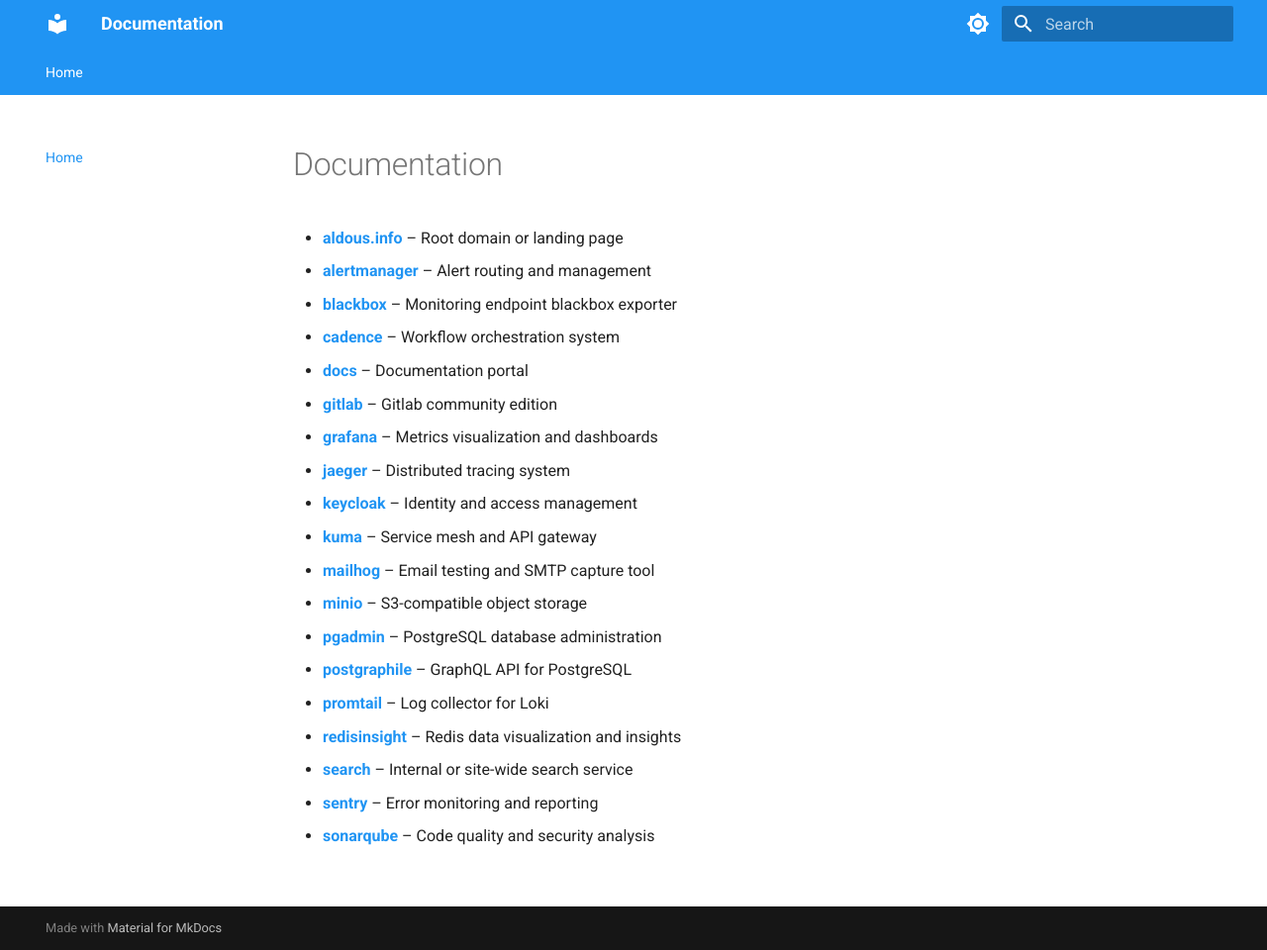
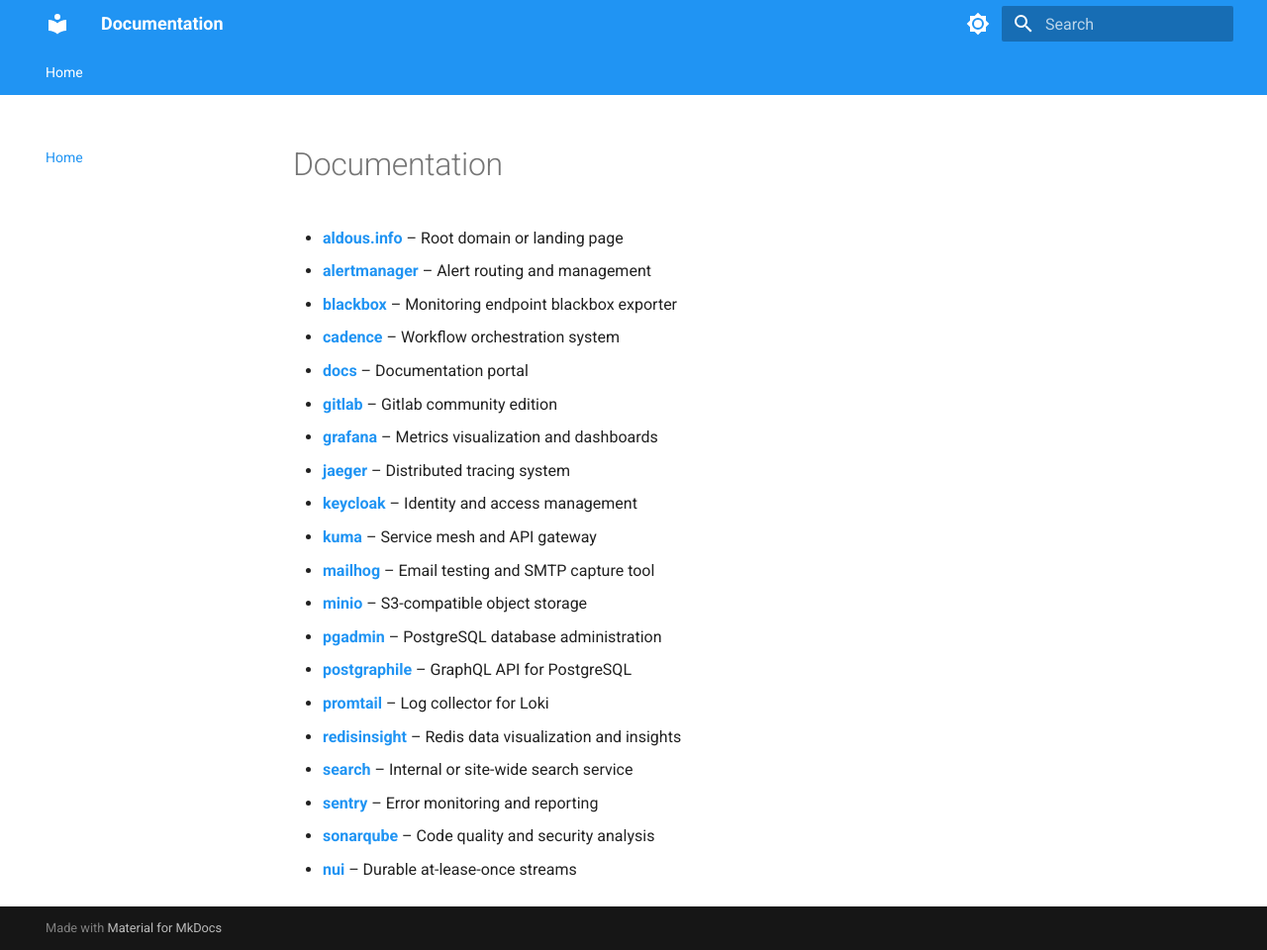
Before and after one commit to maldous/mindfield, an MkDocs documentation site: the page built from docs/content/index.md, in a window 1280 px wide and 960 px high. Shown: the whole window at 99% size. Built offline with MkDocs 1.6.1 and Material for MkDocs 9.7.7, drawn with Linux system fonts in a browser that asks for light colours.

Commit message:
1753435366

```diff
--- a/docs/content/index.md
+++ b/docs/content/index.md
@@ -19,3 +19,4 @@
 - **[search](https://search.aldous.info/)** – Internal or site-wide search service
 - **[sentry](https://sentry.aldous.info/)** – Error monitoring and reporting
 - **[sonarqube](https://sonarqube.aldous.info/)** – Code quality and security analysis
+- **[nui](https://nui.aldous.info/)** – Durable at-lease-once streams
```
Also changed, not shown: 8 other files.
